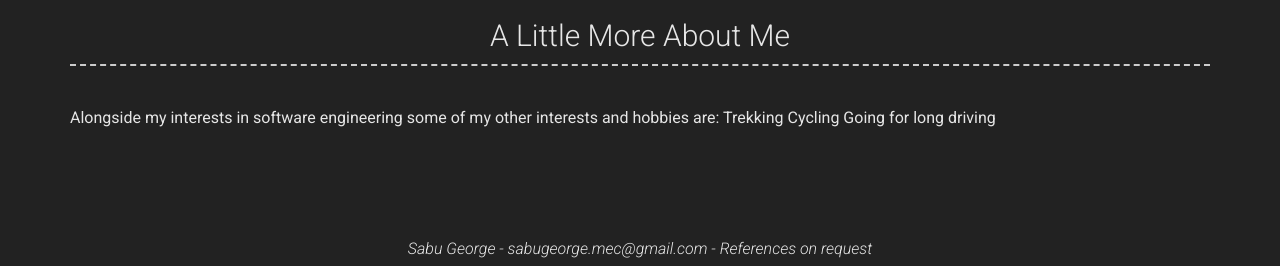
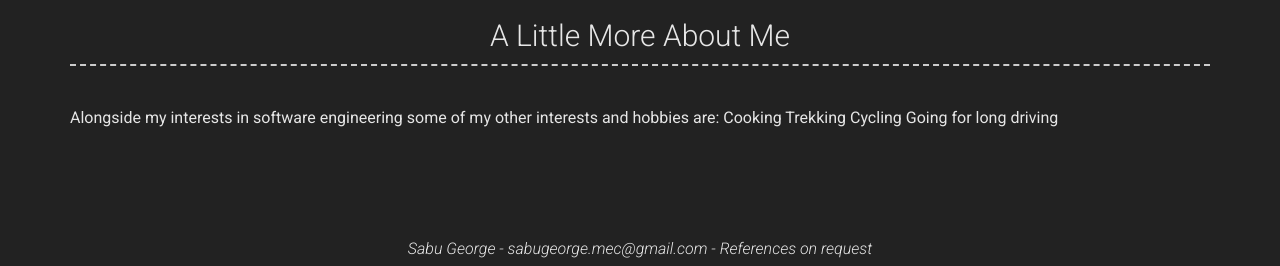
Before and after one commit to sabsgeo/my-cv, a Jekyll site: the page built from index.md, in a window 1280 px wide and 900 px high, scrolled down 2986 px. Shown: the part 631-897 px from the top of the window. Built offline with Jekyll 4.4.1, drawn with Linux system fonts in a browser that asks for light colours; nearby versions of some CDN libraries.

Commit message:
[WIP]:adding more info

```diff
--- a/_config.yml
+++ b/_config.yml
@@ -45,6 +45,7 @@ about_content: |
 # more_title: A Little More About Me #(Use this to override about more section title)
 more_content: | # this will include new lines to allow paragraphs
   Alongside my interests in software engineering some of my other interests and hobbies are:
+    Cooking
     Trekking
     Cycling
     Going for long driving
```
